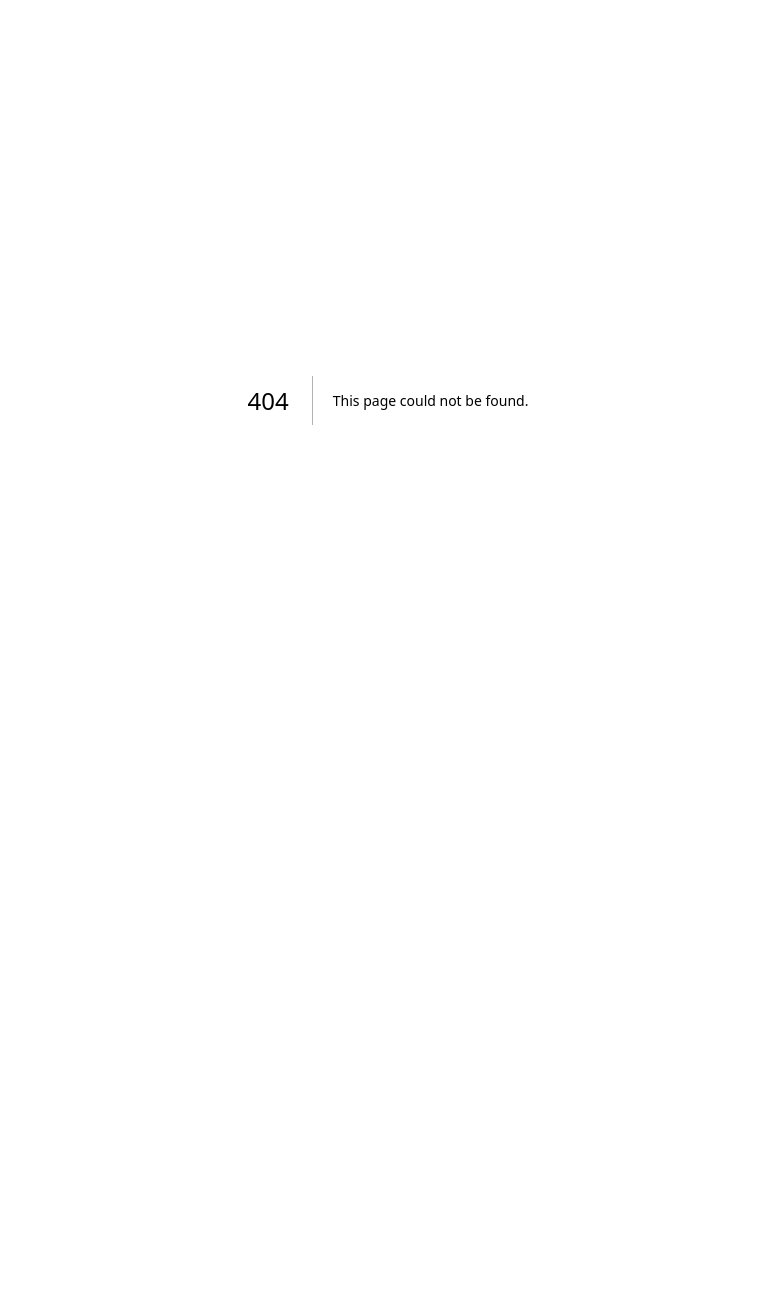
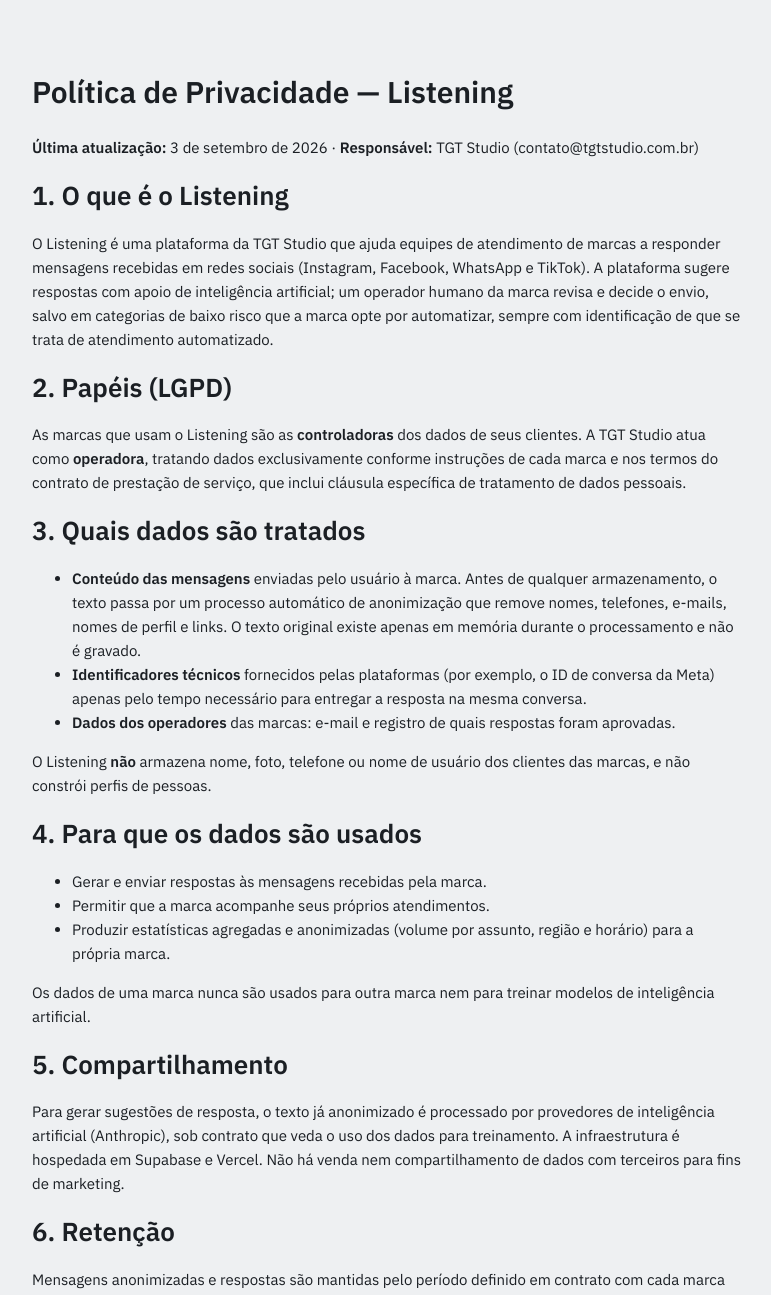
Before and after one commit to jbutuem/BRANDS, a Next.js app: page /privacidade in a window 1280 px wide. Before the commit this address had no page. Shown: the top 1295 px of the page, without its empty margins (252-1023 px from the left). Before the commit the page ends 800 px from the top, so only its background shows below. Built offline with nearby package versions, Linux system fonts and the light colour scheme.

Commit message:
public: política de privacidade (exigida pelo App Review)

```diff
--- /dev/null
+++ b/app/privacidade/page.tsx
@@ -0,0 +1,50 @@
+export const metadata = { title: "Política de Privacidade — Listening (TGT Studio)" };
+
+export default function Privacidade() {
+  return (
+    <main style={{ maxWidth: 760, margin: "0 auto", padding: "48px 24px", lineHeight: 1.6 }}>
+      <h1>Política de Privacidade — Listening</h1>
+      <p><b>Última atualização:</b> 3 de setembro de 2026 · <b>Responsável:</b> TGT Studio (contato@tgtstudio.com.br)</p>
+
+      <h2>1. O que é o Listening</h2>
+      <p>O Listening é uma plataforma da TGT Studio que ajuda equipes de atendimento de marcas a responder mensagens recebidas em redes sociais (Instagram, Facebook, WhatsApp e TikTok). A plataforma sugere respostas com apoio de inteligência artificial; um operador humano da marca revisa e decide o envio, salvo em categorias de baixo risco que a marca opte por automatizar, sempre com identificação de que se trata de atendimento automatizado.</p>
+
+      <h2>2. Papéis (LGPD)</h2>
+      <p>As marcas que usam o Listening são as <b>controladoras</b> dos dados de seus clientes. A TGT Studio atua como <b>operadora</b>, tratando dados exclusivamente conforme instruções de cada marca e nos termos do contrato de prestação de serviço, que inclui cláusula específica de tratamento de dados pessoais.</p>
+
+      <h2>3. Quais dados são tratados</h2>
+      <ul>
+        <li><b>Conteúdo das mensagens</b> enviadas pelo usuário à marca. Antes de qualquer armazenamento, o texto passa por um processo automático de anonimização que remove nomes, telefones, e-mails, nomes de perfil e links. O texto original existe apenas em memória durante o processamento e não é gravado.</li>
+        <li><b>Identificadores técnicos</b> fornecidos pelas plataformas (por exemplo, o ID de conversa da Meta) apenas pelo tempo necessário para entregar a resposta na mesma conversa.</li>
+        <li><b>Dados dos operadores</b> das marcas: e-mail e registro de quais respostas foram aprovadas.</li>
+      </ul>
+      <p>O Listening <b>não</b> armazena nome, foto, telefone ou nome de usuário dos clientes das marcas, e não constrói perfis de pessoas.</p>
+
+      <h2>4. Para que os dados são usados</h2>
+      <ul>
+        <li>Gerar e enviar respostas às mensagens recebidas pela marca.</li>
+        <li>Permitir que a marca acompanhe seus próprios atendimentos.</li>
+        <li>Produzir estatísticas agregadas e anonimizadas (volume por assunto, região e horário) para a própria marca.</li>
+      </ul>
+      <p>Os dados de uma marca nunca são usados para outra marca nem para treinar modelos de inteligência artificial.</p>
+
+      <h2>5. Compartilhamento</h2>
+      <p>Para gerar sugestões de resposta, o texto já anonimizado é processado por provedores de inteligência artificial (Anthropic), sob contrato que veda o uso dos dados para treinamento. A infraestrutura é hospedada em Supabase e Vercel. Não há venda nem compartilhamento de dados com terceiros para fins de marketing.</p>
+
+      <h2>6. Retenção</h2>
+      <p>Mensagens anonimizadas e respostas são mantidas pelo período definido em contrato com cada marca (padrão: 12 meses) e depois excluídas. Identificadores técnicos das plataformas são descartados ao término de cada atendimento.</p>
+
+      <h2>7. Direitos do titular</h2>
+      <p>Você pode solicitar confirmação de tratamento, acesso, correção ou eliminação de dados diretamente à marca com quem conversou, ou pelo e-mail contato@tgtstudio.com.br. Como o conteúdo é anonimizado antes do armazenamento, na maioria dos casos não é possível vincular registros a uma pessoa específica; ainda assim, atenderemos toda solicitação na medida do tecnicamente viável.</p>
+
+      <h2>8. Dados de plataformas Meta e TikTok</h2>
+      <p>O uso de dados obtidos por meio das APIs da Meta (Instagram, Facebook, WhatsApp) e do TikTok segue os termos e políticas dessas plataformas. Ao desconectar uma conta, os dados associados àquele canal são eliminados em até 30 dias. Para solicitar a exclusão de dados vinculados a uma conta Meta, escreva para contato@tgtstudio.com.br com o assunto "Exclusão de dados".</p>
+
+      <h2>9. Segurança</h2>
+      <p>Acesso por login individual, isolamento de dados por marca no banco de dados, comunicação criptografada (TLS) e segredos de integração armazenados em cofre. Registros de auditoria de quem aprovou cada resposta.</p>
+
+      <h2>10. Contato</h2>
+      <p>TGT Studio — contato@tgtstudio.com.br</p>
+    </main>
+  );
+}
```
